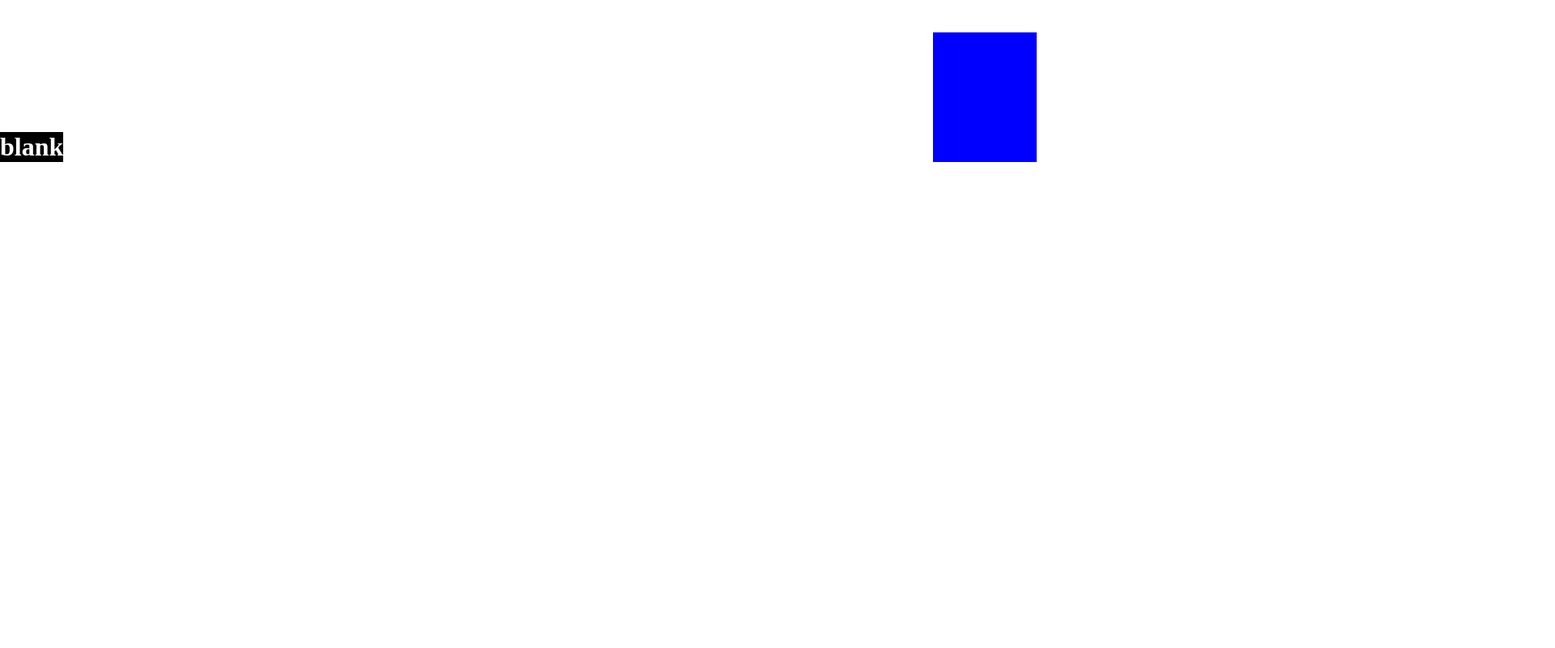
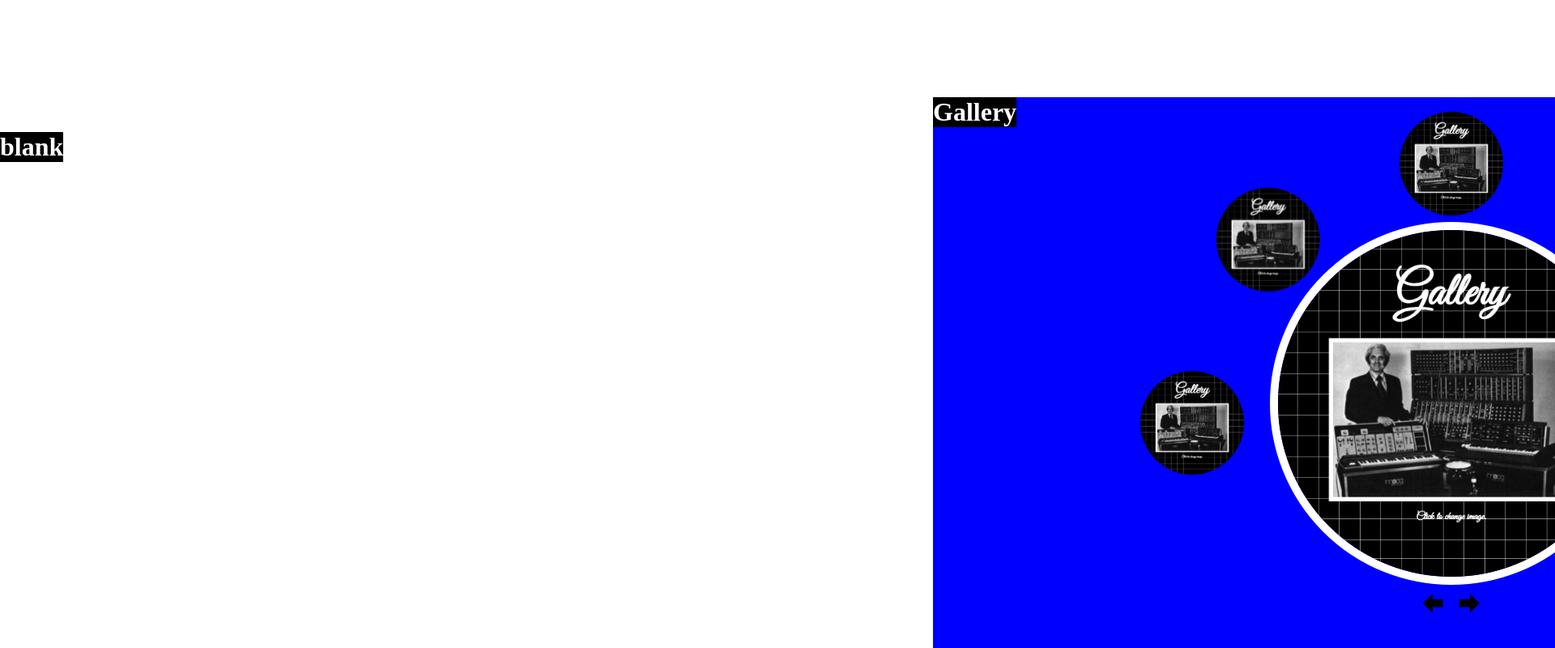
Before and after one commit to MaverickOleson/Portfolio-Website, a React (Create React App) app: page / in a window 1280 px wide. Shown: the part 600-1400 px from the top of the page at 81% size, 1920 px wide, since content can reach past the window. Before the commit the page ends 800 px from the top, so only its background shows below. Built offline with nearby package versions, Linux system fonts and the light colour scheme.

Commit message:
allowed for path changes on button presses, created animations to move the whole site, finished gallery functionality, made sites position fixed

```diff
--- a/package.json
+++ b/package.json
@@ -8,6 +8,7 @@
     "@testing-library/user-event": "^12.8.3",
     "react": "^17.0.2",
     "react-dom": "^17.0.2",
+    "react-icons": "^4.3.1",
     "react-router-dom": "^6.0.1",
     "react-scripts": "4.0.3",
     "styled-components": "^5.3.3",
--- a/src/App.js
+++ b/src/App.js
@@ -1,32 +1,26 @@
 import React, { useState, useEffect } from 'react';
-import { BrowserRouter, Routes, Route, useNavigate } from 'react-router-dom';
+import { Routes, Route, useNavigate } from 'react-router-dom';
 import Home from './pages/home';
 import Gallery from './pages/gallery';
-export default function App() {
-  const navigation = useNavigate();
-  const [navSquare1, setNavSquare1] = useState('Gallery');
-  const [navSquare2, setNavSquare2] = useState('Gallery');
-  const [navSquare3, setNavSquare3] = useState('Gallery');
-  const [navSquare4, setNavSquare4] = useState('Gallery');
+export default React.memo(function App() {
+  const [shift, setShift] = useState(sessionStorage.getItem('shift'));
+  document.onscroll = () => {
+    window.scrollTo(0, 0);
+  };
   useEffect(() => {
-    document.getElementsByClassName('navSquare')[3].style.zIndex = '1';
+    setShift(sessionStorage.getItem('shift'));
   }, [])
   return (
-    <div className="app">
+    <div className={`app${shift}`}>
+      <Home />
       <h1 className='navSquare'>blank</h1>
       <h1 className='navSquare'>blank</h1>
       <h1 className='navSquare'>blank</h1>
-      <h1 className='navSquare' onClick={() => {
-        setTimeout(() => {
-          navigation('/gallery');
-        }, 500)
-        document.getElementsByClassName('gallery')[0].style.animation = 'gallery-open 0.5s forwards';
-        setNavSquare4('Home');
-      }}>Gallery</h1>
+      <Gallery shift={shift} setShift={setShift} />
       <Routes>
-        <Route exact path='/' element={[<Home />, <Gallery state='closed' />]} />
-        <Route path='/gallery' element={<Gallery />} />
+        <Route exact path='/' />
+        <Route path='/gallery' />
       </Routes>
     </div>
   )
-}
+});
--- a/src/pages/gallery.js
+++ b/src/pages/gallery.js
@@ -1,8 +1,12 @@
-import React, { useState, useRef } from 'react';
+import React, { useEffect, useState, useRef } from 'react';
 import artGall from '../images/artGallerySmall.png';
 import synth from '../images/synthSmall.png';
+import { useNavigate } from 'react-router-dom';
+import { ImArrowLeft, ImArrowRight } from 'react-icons/im';
 
-export default React.memo(function Gallery({ state }) {
+export default React.memo(function Gallery({ shift, setShift }) {
+    const navigation = useNavigate();
+    const [navText, setNavText] = useState();
     const imgSrcs = [artGall, synth];
     const [imgSrcIndex, setImgSrcIndex] = useState(0);
     const img1 = useRef();
@@ -11,20 +15,44 @@ export default React.memo(function Gallery({ state }) {
     const img4 = useRef();
     const img5 = useRef();
     const img6 = useRef();
+    useEffect(() => {
+        if (window.location.pathname == '/') {
+            setNavText('Gallery')
+        } else {
+            setNavText('Home')
+        }
+    })
     return (
-        <div className={`web-page gallery ${state || ''}`}>
+        <div className='gallery web-page'>
+            <h1 className='navSquare' onClick={() => {
+                if (window.location.pathname === '/') {
+                    setShift(' shift4F');
+                    setTimeout(() => {
+                        navigation('/gallery');
+                        sessionStorage.setItem('shift', ' gallery');
+                    }, 500);
+                }
+                else {
+                    setShift(' shift4B');
+                    setTimeout(() => {
+                        navigation('/');
+                        sessionStorage.setItem('shift', '');
+                    }, 500);
+                }
+                // document.getElementsByClassName('gallery')[0].style.animation = 'gallery-open 0.5s forwards';
+            }}>{navText}</h1>
             <div className='img-orbit'>
-                <img ref={img1} src={imgSrcs[imgSrcIndex % 6 || 0]} />
-                <img ref={img2} src={imgSrcs[imgSrcIndex % 6 || 0]} />
+                <img ref={img1} src={imgSrcs[imgSrcIndex]} />
+                <img ref={img2} src={imgSrcs[imgSrcIndex]} />
                 <img ref={img3} src={imgSrcs[imgSrcIndex]} />
                 <img ref={img4} src={imgSrcs[imgSrcIndex]} />
                 <img ref={img5} src={imgSrcs[imgSrcIndex]} />
                 <img ref={img6} src={imgSrcs[imgSrcIndex]} />
                 <img src={imgSrcs[imgSrcIndex]} className='current' />
-            </div>
-            <button onClick={() => {
+                <div className='orbiters'>
+                    <ImArrowLeft onClick={() => {
                         setTimeout(() => {
-                    setImgSrcIndex(imgSrcIndex + 1);
+                            setImgSrcIndex(imgSrcIndex - 1);
                             img6.current.classList.remove('disappear');
                             img1.current.classList.remove('fade-in');
                             img2.current.classList.remove('rotate1');
@@ -38,7 +66,31 @@ export default React.memo(function Gallery({ state }) {
                         img3.current.classList.add('rotate2')
                         img4.current.classList.add('rotate3')
                         img5.current.classList.add('rotate4')
-            }}>asdfsdfafa</button>
+                    }} />
+                    <ImArrowRight onClick={() => {
+                        setTimeout(() => {
+                            if (imgSrcIndex + 1 == imgSrcs.length) {
+                                setImgSrcIndex(0);
+                            }
+                            else {
+                                setImgSrcIndex(imgSrcIndex + 1)
+                            }
+                            img6.current.classList.remove('disappear');
+                            img1.current.classList.remove('fade-in');
+                            img2.current.classList.remove('rotate1');
+                            img3.current.classList.remove('rotate2');
+                            img4.current.classList.remove('rotate3');
+                            img5.current.classList.remove('rotate4');
+                        }, 500);
+                        img6.current.classList.add('disappear')
+                        img1.current.classList.add('fade-in')
+                        img2.current.classList.add('rotate1')
+                        img3.current.classList.add('rotate2')
+                        img4.current.classList.add('rotate3')
+                        img5.current.classList.add('rotate4')
+                    }} />
                 </div>
+            </div>
+        </div >
     )
 });
--- a/src/styles/base/_index.scss
+++ b/src/styles/base/_index.scss
@@ -1,9 +1,8 @@
 body{
-    min-height: 100vh;
-    height: 100%;
+    height: 100vh;
     margin: 0;
+    overflow-x: hidden;
     #root{
-        min-height: 100vh;
         height: 100%;
     }
 }
--- a/src/styles/components/_gallery.scss
+++ b/src/styles/components/_gallery.scss
@@ -1,16 +1,11 @@
 @import './img-orbit';
+*::-webkit-scrollbar{
+    display: none;
+}
 .gallery{
     background: blue;
     z-index: 1;
-    &.closed{
-        clip-path: polygon(90% 80%, 100% 80%, 100% 100%, 90% 100%);
-    }
-    @keyframes gallery-open {
-        0%{
-            clip-path: polygon(90% 80%, 100% 80%, 100% 100%, 90% 100%);
-        }
-        100%{
-            clip-path: polygon(0 0, 100% 0%, 100% 100%, 0% 100%);
-        }
-    }
+    top: 90vh;
+    left: 90vw;
+    position: fixed;
 }
--- a/src/styles/components/_home.scss
+++ /dev/null
@@ -1,3 +0,0 @@
-.home{
-    position: absolute;
-}
--- a/src/styles/components/_img-orbit.scss
+++ b/src/styles/components/_img-orbit.scss
@@ -1,14 +1,14 @@
 .img-orbit{
     // all: unset;
-    width: 60vw;
-    height: 60vw;
+    width: fit-content;
+    height: fit-content;
     display: flex;
     flex-direction: column;
     align-items: center;
     justify-content: center;
     position: relative;
     margin: auto;
-    margin-bottom: -10%;
+    margin-top: 12%;
     &.orbit{
         animation: orbit 0.5s ease forwards;
     }
@@ -22,30 +22,31 @@
     }
     img{
         // all: unset;
-        width: 15%;
-        height: 15%;
+        width: 10vw;
+        height: 10vw;
         position: absolute;
         transform-origin: center;
         border-radius: 50%;
         object-fit: cover;
+        $spread: -25vw;
         &:nth-of-type(1){
-            transform: rotateZ(-45deg) translateX(-23.5vw);
+            transform: rotateZ(-45deg) translateX($spread);
             opacity: 0;
         }
         &:nth-of-type(2){
-            transform: translateX(-23.5vw);
+            transform: translateX($spread);
         }
         &:nth-of-type(3){
-            transform: rotateZ(45deg) translateX(-23.5vw) rotateZ(-45deg);
+            transform: rotateZ(45deg) translateX($spread) rotateZ(-45deg);
         }
         &:nth-of-type(4){
-            transform: rotateZ(90deg) translateX(-23.5vw) rotateZ(-90deg);
+            transform: rotateZ(90deg) translateX($spread) rotateZ(-90deg);
         }
         &:nth-of-type(5){
-            transform: rotateZ(135deg) translateX(-23.5vw) rotateZ(-135deg);
+            transform: rotateZ(135deg) translateX($spread) rotateZ(-135deg);
         }
         &:nth-of-type(6){
-            transform: rotateZ(180deg) translateX(-23.5vw) rotateZ(-180deg);
+            transform: rotateZ(180deg) translateX($spread) rotateZ(-180deg);
         }
         &.fade-in{
             animation: orbit-fade-in 0.5s forwards;
@@ -107,20 +108,19 @@
                 transform: rotateZ(180deg) translateX(-23.5vw) rotateZ(-180deg);
             }
         }
-        // @keyframes orbit-fade-out {
-        //     0%{
-        //         opacity: 1;
-        //     }
-        //     100%{
-        //         opacity: 0;
-        //     }
-        // }
     }
     .current{
         position: static;
-        width: 50%;
-        height: 50%;
+        width: 35vw;
+        height: 35vw;
         box-sizing: border-box;
         border: 10px solid white;
     }
+    .orbiters{
+        width: fit-content;
+        *{
+            font-size: 2vw;
+            margin: 10px;
+        }
+    }
 }
--- a/src/styles/components/_navSquares.scss
+++ b/src/styles/components/_navSquares.scss
@@ -12,6 +12,7 @@
     &:nth-of-type(4){
         right: 0;
         bottom: 0;
+        background: blue;
     }
     @keyframes move1 {
         0%{
--- a/src/styles/index.css
+++ b/src/styles/index.css
@@ -36,12 +36,11 @@ div{
   }
 }
 body {
-  min-height: 100vh;
-  height: 100%;
+  height: 100vh;
   margin: 0;
+  overflow-x: hidden;
 }
 body #root {
-  min-height: 100vh;
   height: 100%;
 }
 
@@ -50,17 +49,42 @@ body #root {
   min-height: 100vh;
   height: 100%;
 }
+.app.gallery {
+  transform: translateX(-180vw) translateY(-180vh);
+}
+.app.shift4F {
+  animation: shift4F 1s ease forwards;
+}
+.app.shift4B {
+  animation: shift4B 1s ease forwards;
+}
+@keyframes shift4F {
+  0% {
+    transform: translateX(0) translateY(0);
+  }
+  100% {
+    transform: translateX(-90vw) translateY(-90vh);
+  }
+}
+@keyframes shift4B {
+  0% {
+    transform: translateX(-90vw) translateY(-90vh);
+  }
+  100% {
+    transform: translateX(0) translateY(0);
+  }
+}
 
 .img-orbit {
-  width: 60vw;
-  height: 60vw;
+  width: fit-content;
+  height: fit-content;
   display: flex;
   flex-direction: column;
   align-items: center;
   justify-content: center;
   position: relative;
   margin: auto;
-  margin-bottom: -10%;
+  margin-top: 12%;
 }
 
 .img-orbit.orbit {
@@ -76,8 +100,8 @@ body #root {
   }
 }
 .img-orbit img {
-  width: 15%;
-  height: 15%;
+  width: 10vw;
+  height: 10vw;
   position: absolute;
   transform-origin: center;
   border-radius: 50%;
@@ -85,28 +109,28 @@ body #root {
 }
 
 .img-orbit img:nth-of-type(1) {
-  transform: rotateZ(-45deg) translateX(-23.5vw);
+  transform: rotateZ(-45deg) translateX(-25vw);
   opacity: 0;
 }
 
 .img-orbit img:nth-of-type(2) {
-  transform: translateX(-23.5vw);
+  transform: translateX(-25vw);
 }
 
 .img-orbit img:nth-of-type(3) {
-  transform: rotateZ(45deg) translateX(-23.5vw) rotateZ(-45deg);
+  transform: rotateZ(45deg) translateX(-25vw) rotateZ(-45deg);
 }
 
 .img-orbit img:nth-of-type(4) {
-  transform: rotateZ(90deg) translateX(-23.5vw) rotateZ(-90deg);
+  transform: rotateZ(90deg) translateX(-25vw) rotateZ(-90deg);
 }
 
 .img-orbit img:nth-of-type(5) {
-  transform: rotateZ(135deg) translateX(-23.5vw) rotateZ(-135deg);
+  transform: rotateZ(135deg) translateX(-25vw) rotateZ(-135deg);
 }
 
 .img-orbit img:nth-of-type(6) {
-  transform: rotateZ(180deg) translateX(-23.5vw) rotateZ(-180deg);
+  transform: rotateZ(180deg) translateX(-25vw) rotateZ(-180deg);
 }
 
 .img-orbit img.fade-in {
@@ -177,31 +201,31 @@ body #root {
 }
 .img-orbit .current {
   position: static;
-  width: 50%;
-  height: 50%;
+  width: 35vw;
+  height: 35vw;
   box-sizing: border-box;
   border: 10px solid white;
+}
+
+.img-orbit .orbiters {
+  width: fit-content;
+}
+
+.img-orbit .orbiters * {
+  font-size: 2vw;
+  margin: 10px;
+}
+
+*::-webkit-scrollbar {
+  display: none;
 }
 
 .gallery {
   background: blue;
   z-index: 1;
-}
-
-.gallery.closed {
-  clip-path: polygon(90% 80%, 100% 80%, 100% 100%, 90% 100%);
-}
-
-@keyframes gallery-open {
-  0% {
-    clip-path: polygon(90% 80%, 100% 80%, 100% 100%, 90% 100%);
-  }
-  100% {
-    clip-path: polygon(0 0, 100% 0%, 100% 100%, 0% 100%);
-  }
-}
-.home {
-  position: absolute;
+  top: 90vh;
+  left: 90vw;
+  position: fixed;
 }
 
 .navSquare {
@@ -222,6 +246,7 @@ body #root {
 .navSquare:nth-of-type(4) {
   right: 0;
   bottom: 0;
+  background: blue;
 }
 
 @keyframes move1 {
@@ -233,9 +258,10 @@ body #root {
   }
 }
 .web-page {
-  min-height: 100vh;
-  height: 100%;
-  position: relative;
+  width: 100vw;
+  height: 100vh;
+  position: absolute;
+  overflow-y: auto;
 }
 
 /*# sourceMappingURL=index.css.map */
--- a/src/styles/index.scss
+++ b/src/styles/index.scss
@@ -4,7 +4,8 @@
 @import './layout/app';
 @import './components/index';
 .web-page{
-    min-height: 100vh;
-    height: 100%;
-    position: relative;
+    width: 100vw;
+    height: 100vh;
+    position: absolute;
+    overflow-y: auto;
 }
```
Also changed, not shown: src/pages/home.js (+13 -1 lines), src/styles/layout/_app.scss (+25 -0 lines), 2 other files (tests, documents, lock files or other folders). Lines whose indentation alone changed are shown as unchanged.
